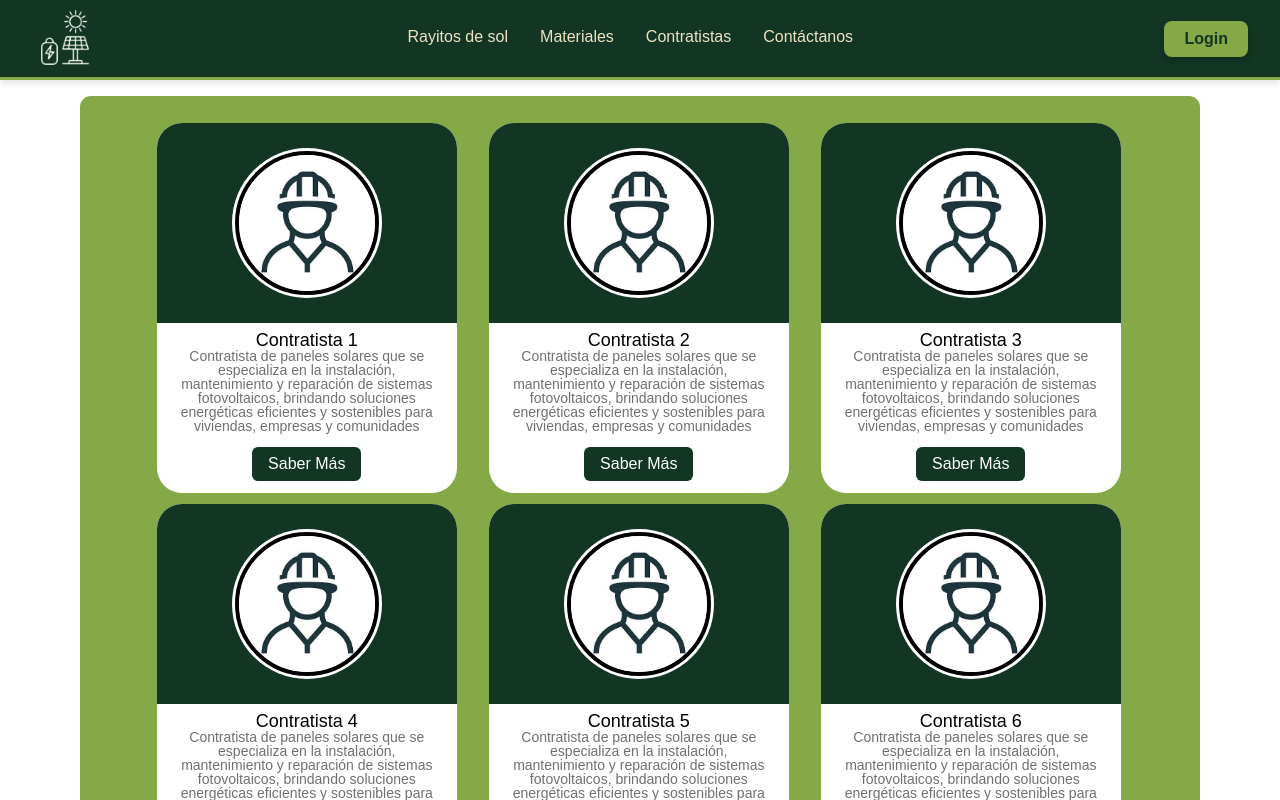
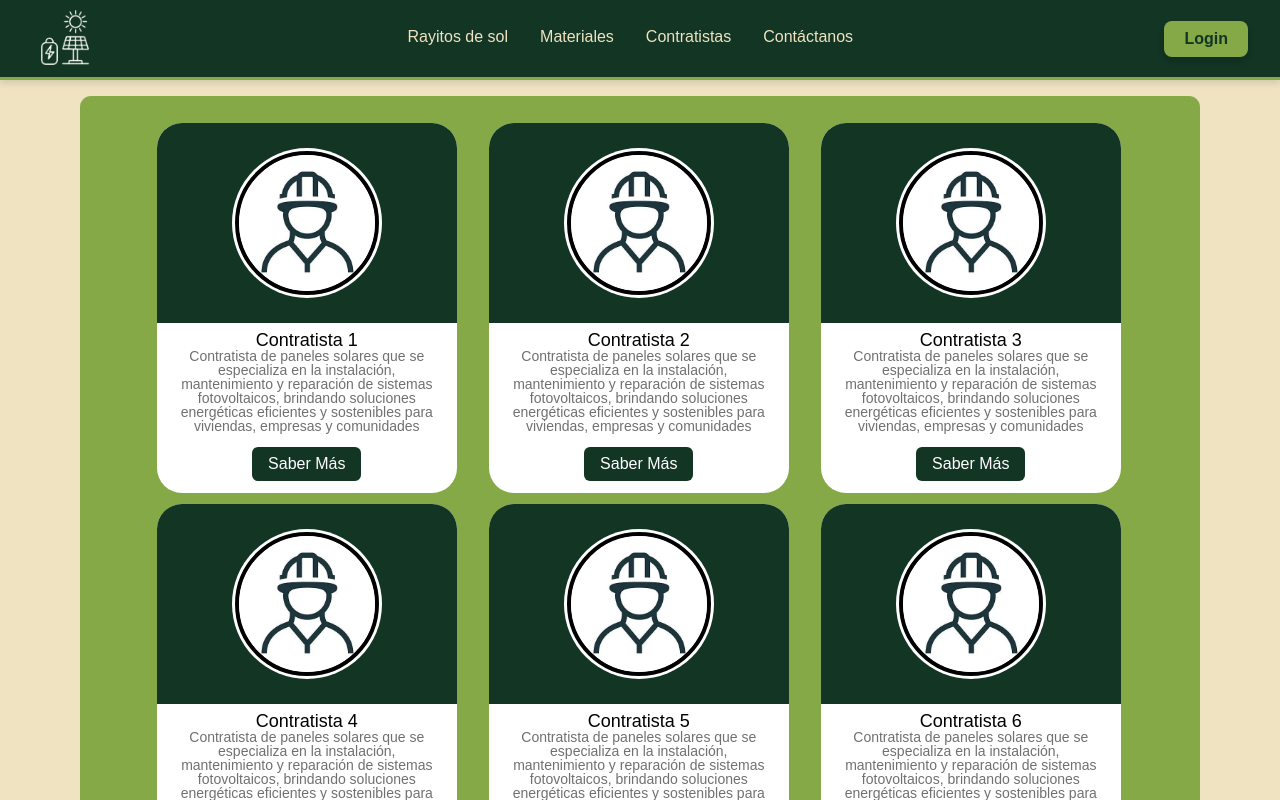
Before and after one commit to daniel-monsalve-villegas/rayitos_de_sol_2.0, a Vue app: page /contratista in a window 1280 px wide. Shown: the top 800 px of the page. Built offline with nearby package versions, Linux system fonts and the light colour scheme.

Commit message:
color cream

```diff
--- a/src/components/contractor/SectionContractor.vue
+++ b/src/components/contractor/SectionContractor.vue
@@ -40,7 +40,7 @@ export default {
   display: flex;
   justify-content: center;
   align-items: center;
-  background-color: var(--color-light-cream);
+  background-color: var(--color-cream);
 }
 .container-seccion3 {
   max-width: 1120px;
```
